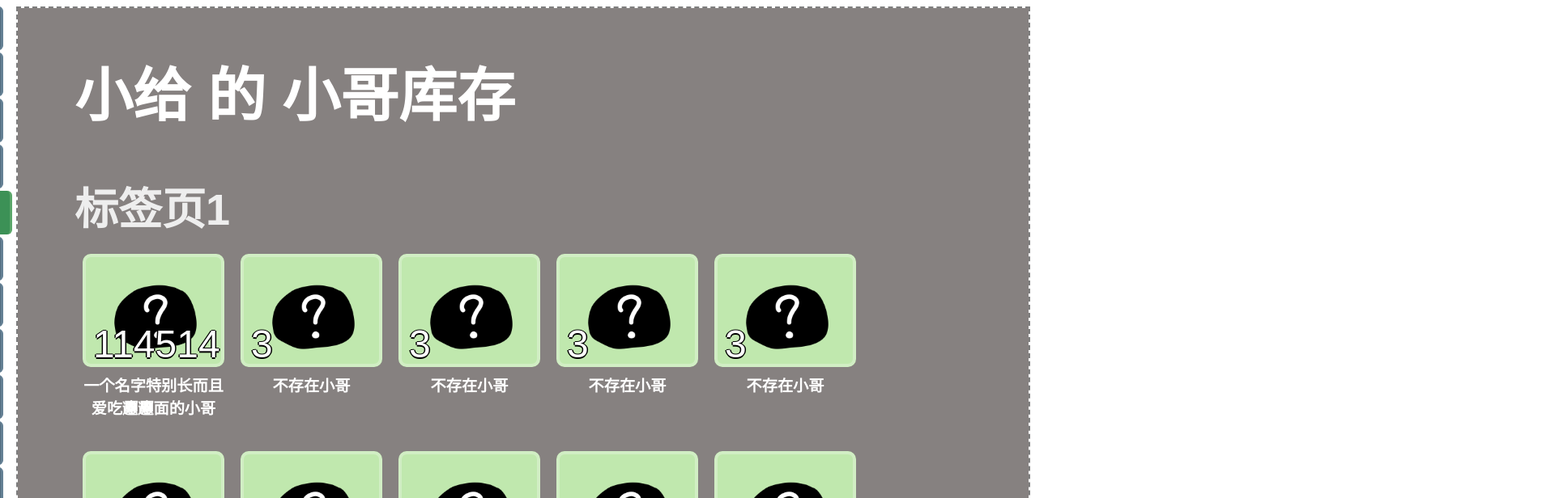
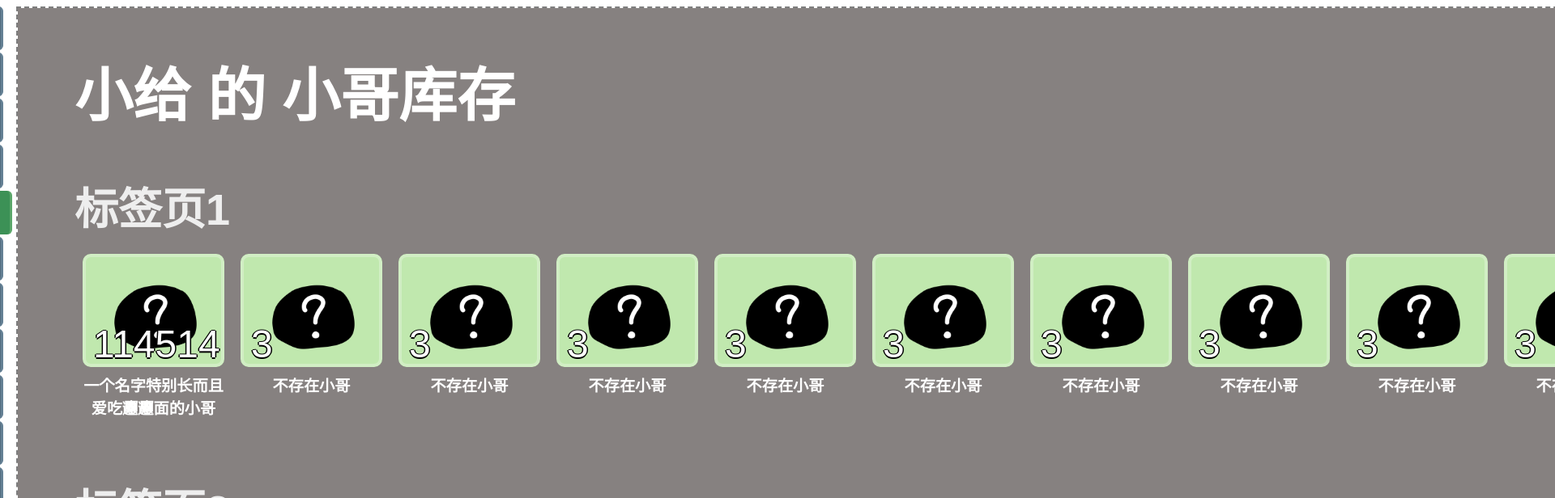
Before and after one commit to kagamibot-team/kagami-bot-frontend, a Vue app: page /storage in a window 1280 px wide. Shown: the top 616 px of the page at 81% size, 1920 px wide, since content can reach past the window. Built offline with nearby package versions, Linux system fonts and the light colour scheme.

Commit message:
库存界面回退至 grid 并允许设定每行元素量

```diff
--- a/src/components/BookBoxList.vue
+++ b/src/components/BookBoxList.vue
@@ -6,6 +6,10 @@ defineProps({
   items: {
     type: Array<BookBoxData>,
     default: [],
+  },
+  columns: {
+    type: Number,
+    default: 8,
   }
 })
 </script>
@@ -20,8 +24,7 @@ defineProps({
 
 <style lang="scss" scoped>
 .book-box-list {
-  display: flex;
-  flex-wrap: wrap;
-  max-width: 1560px;
+  display: grid;
+  grid-template-columns: repeat(v-bind(columns), 1fr);
 }
 </style>
--- a/src/views/StorageView.vue
+++ b/src/views/StorageView.vue
@@ -20,7 +20,7 @@ const data = load<StorageData>(default_data)
       >
         {{ item.title }}
       </h2>
-      <BookBoxList :items="item.elements" />
+      <BookBoxList :items="item.elements" :columns="10" />
     </div>
   </div>
 </template>
```
